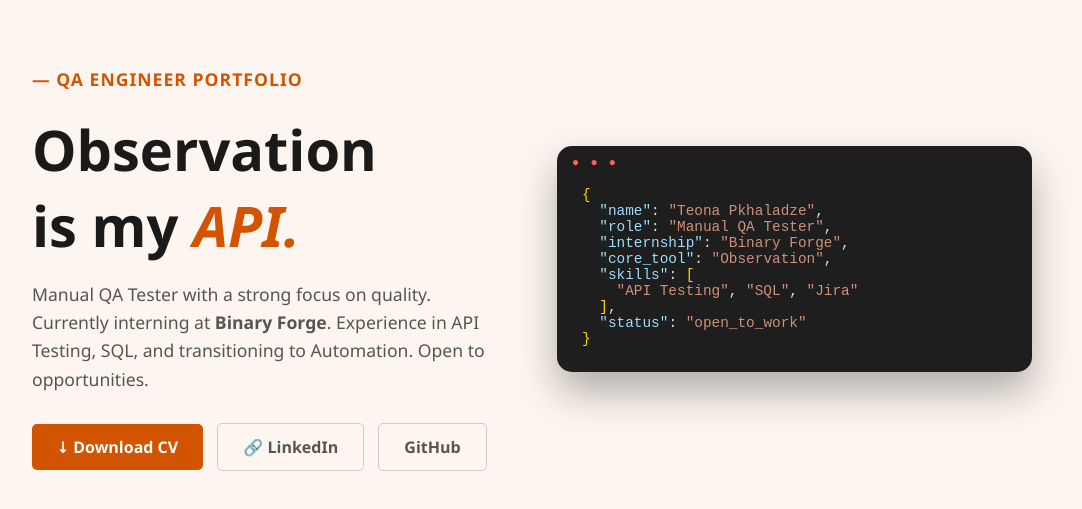
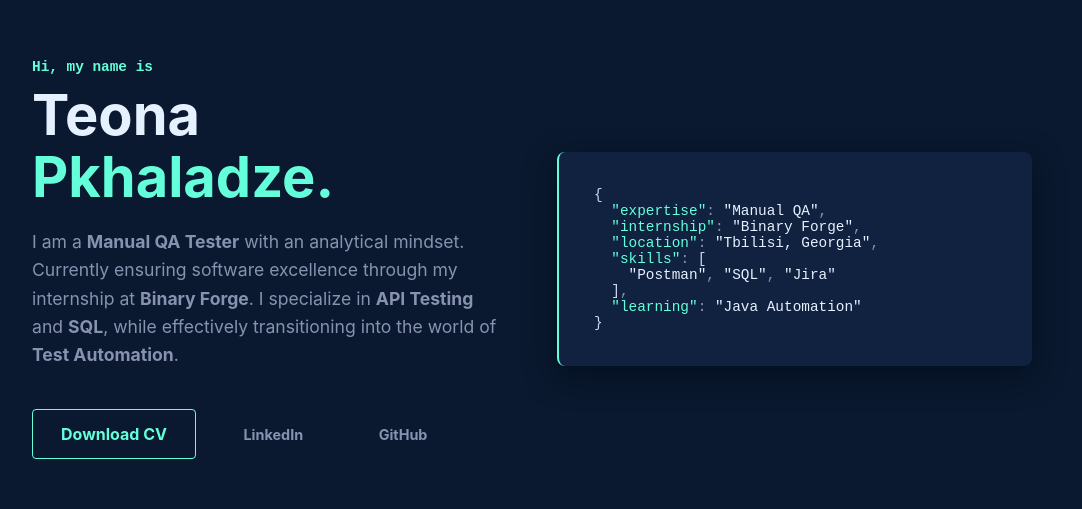
Before and after one commit to pkhaladzetevuna-lang/Manual-Testing-Portfolio, a plain HTML site: page index.html in a window 1280 px wide. Shown: the part 141-650 px from the top of the page, without its empty margins (108-1190 px from the left). Drawn offline with Linux system fonts and the light colour scheme.

Commit message:
Update index.html

```diff
--- a/index.html
+++ b/index.html
@@ -3,12 +3,12 @@
 <head>
     <meta charset="UTF-8">
     <meta name="viewport" content="width=device-width, initial-scale=1.0">
-    <title>Teona Pkhaladze | QA Portfolio</title>
+    <title>Teona Pkhaladze | QA Engineer</title>
     <style>
         body {
-            font-family: 'Segoe UI', Tahoma, Geneva, Verdana, sans-serif;
-            background-color: #fdf6f0; /* ღია კრემისფერი ფონი */
-            color: #333;
+            font-family: 'Inter', -apple-system, sans-serif;
+            background-color: #0a192f; /* მუქი ლურჯი ფონი */
+            color: #ccd6f6;
             margin: 0;
             display: flex;
             justify-content: center;
@@ -29,90 +29,101 @@
         .right-content {
             flex: 1;
         }
+        .label {
+            color: #64ffda; /* ცისფერი აქცენტი */
+            font-family: 'Courier New', monospace;
+            font-weight: bold;
+            font-size: 0.9rem;
+            margin-bottom: 10px;
+        }
         h1 {
             font-size: 3.5rem;
             margin: 0;
-            color: #1a1a1a;
+            color: #e6f1ff;
+            line-height: 1.1;
         }
         h1 span {
-            color: #d35400; /* სტაფილოსფერი აქცენტი */
-            font-style: italic;
+            color: #64ffda;
         }
         p {
             font-size: 1.1rem;
             line-height: 1.6;
-            color: #555;
+            color: #8892b0;
+            margin-top: 20px;
         }
         .buttons {
-            margin-top: 30px;
+            margin-top: 40px;
         }
         .btn {
             text-decoration: none;
-            padding: 12px 25px;
-            border-radius: 5px;
+            padding: 14px 28px;
+            border-radius: 4px;
             font-weight: bold;
-            margin-right: 10px;
+            margin-right: 15px;
             display: inline-block;
-            transition: 0.3s;
+            transition: all 0.3s ease;
         }
-        .btn-cv { background-color: #d35400; color: white; }
-        .btn-outline { border: 1px solid #ccc; color: #555; }
-        .btn:hover { opacity: 0.8; }
+        .btn-cv {
+            background-color: transparent;
+            color: #64ffda;
+            border: 1px solid #64ffda;
+        }
+        .btn-cv:hover {
+            background-color: rgba(100, 255, 218, 0.1);
+        }
+        .btn-outline {
+            color: #8892b0;
+            font-size: 0.9rem;
+        }
+        .btn-outline:hover {
+            color: #64ffda;
+        }
 
-        /* JSON Window Style */
+        /* განახლებული JSON ბარათი */
         .json-card {
-            background-color: #1e1e1e;
-            color: #dcdcdc;
-            padding: 25px;
-            border-radius: 15px;
-            font-family: 'Courier New', Courier, monospace;
-            box-shadow: 0 20px 40px rgba(0,0,0,0.3);
+            background-color: #112240;
+            color: #8892b0;
+            padding: 35px;
+            border-radius: 8px;
+            font-family: 'Fira Code', 'Courier New', monospace;
+            box-shadow: 0 10px 30px rgba(2, 12, 27, 0.7);
             font-size: 0.9rem;
-            position: relative;
+            border-left: 2px solid #64ffda;
         }
-        .json-card::before {
-            content: "● ● ●";
-            position: absolute;
-            top: 10px;
-            left: 15px;
-            color: #ff5f56;
-            letter-spacing: 2px;
-            font-size: 12px;
-        }
-        .key { color: #9cdcfe; }
-        .string { color: #ce9178; }
-        .bracket { color: #ffd700; }
+        .key { color: #64ffda; }
+        .string { color: #e6f1ff; }
+        .bracket { color: #ccd6f6; }
     </style>
 </head>
 <body>
 
 <div class="container">
     <div class="left-content">
-        <p style="color: #d35400; font-weight: bold; letter-spacing: 1px;">— QA ENGINEER PORTFOLIO</p>
-        <h1>Observation <br> is my <span>API.</span></h1>
+        <div class="label">Hi, my name is</div>
+        <h1>Teona <span>Pkhaladze.</span></h1>
         <p>
-            Manual QA Tester with a strong focus on quality. Currently interning at <b>Binary Forge</b>.
-            Experience in API Testing, SQL, and transitioning to Automation. Open to opportunities.
+            I am a <b>Manual QA Tester</b> with an analytical mindset.
+            Currently ensuring software excellence through my internship at <b>Binary Forge</b>.
+            I specialize in <b>API Testing</b> and <b>SQL</b>, while effectively
+            transitioning into the world of <b>Test Automation</b>.
         </p>
         <div class="buttons">
-            <a href="./Teona_Pkhaladze.pdf" class="btn btn-cv">↓ Download CV</a>
-            <a href="https://www.linkedin.com/in/teona-pkhaladze-20aba722b" class="btn btn-outline" target="_blank">🔗 LinkedIn</a>
+            <a href="./Teona_Pkhaladze.Resume.pdf" class="btn btn-cv">Download CV</a>
+            <a href="https://www.linkedin.com/in/teona-pkhaladze-20aba722b" class="btn btn-outline" target="_blank">LinkedIn</a>
             <a href="https://github.com/pkhaladzetevuna-lang" class="btn btn-outline" target="_blank">GitHub</a>
         </div>
     </div>
 
     <div class="right-content">
         <div class="json-card">
-            <br>
             <span class="bracket">{</span><br>
-            &nbsp;&nbsp;<span class="key">"name"</span>: <span class="string">"Teona Pkhaladze"</span>,<br>
-            &nbsp;&nbsp;<span class="key">"role"</span>: <span class="string">"Manual QA Tester"</span>,<br>
+            &nbsp;&nbsp;<span class="key">"expertise"</span>: <span class="string">"Manual QA"</span>,<br>
             &nbsp;&nbsp;<span class="key">"internship"</span>: <span class="string">"Binary Forge"</span>,<br>
-            &nbsp;&nbsp;<span class="key">"core_tool"</span>: <span class="string">"Observation"</span>,<br>
+            &nbsp;&nbsp;<span class="key">"location"</span>: <span class="string">"Tbilisi, Georgia"</span>,<br>
             &nbsp;&nbsp;<span class="key">"skills"</span>: <span class="bracket">[</span><br>
-            &nbsp;&nbsp;&nbsp;&nbsp;<span class="string">"API Testing"</span>, <span class="string">"SQL"</span>, <span class="string">"Jira"</span><br>
+            &nbsp;&nbsp;&nbsp;&nbsp;<span class="string">"Postman"</span>, <span class="string">"SQL"</span>, <span class="string">"Jira"</span><br>
             &nbsp;&nbsp;<span class="bracket">]</span>,<br>
-            &nbsp;&nbsp;<span class="key">"status"</span>: <span class="string">"open_to_work"</span><br>
+            &nbsp;&nbsp;<span class="key">"learning"</span>: <span class="string">"Java Automation"</span><br>
             <span class="bracket">}</span>
         </div>
     </div>
```
